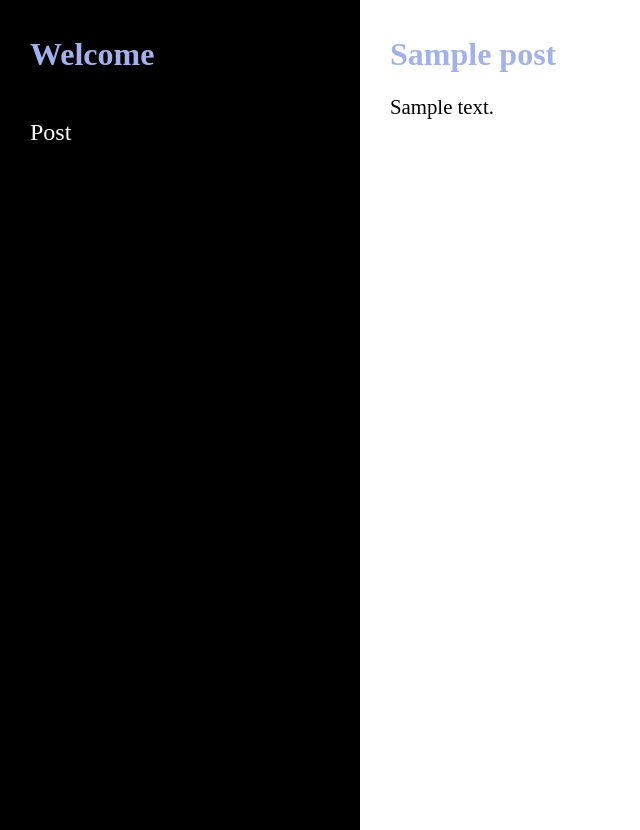
After one commit to melanieChan/flask-blog, a Flask app: template templates/post.html in a window 1280 px wide. The commit adds this page. Shown: the whole page, without its empty margins (0-640 px from the left). Run offline with Flask 2, Linux system fonts and the light colour scheme; the template is opened without the code that fills it: most values are stand-ins (such as "Sample title", 1, 10 or a date in 2020).

Commit message:
added base html template
- used template for page with list of posts and individual post pages

```diff
--- a/static/css/style.css
+++ b/static/css/style.css
@@ -36,11 +36,14 @@ h2 {
     background-color: black;
 }
 
-.cards-container {
+.content-container { /* body of page's main content */
   padding-top: 15px;
   padding-bottom: 15px;
   padding-left: 30px;
   padding-right: 30px;
+}
+
+.cards-container {
 }
 
 .card {
@@ -94,3 +97,7 @@ button:hover {
 
   cursor: pointer;
 }
+
+p {
+  font-size: 1.3em;
+}
--- /dev/null
+++ b/templates/base.html
@@ -0,0 +1,20 @@
+<!DOCTYPE html>
+<html lang="en" dir="ltr">
+  <head>
+    <meta charset="utf-8">
+    <link rel="stylesheet" href="{{ url_for('static', filename= 'css/style.css') }}">
+    <title>{% block title %} {% endblock %}</title>
+  </head>
+  <body>
+    <!-- can be reused for any page in app; includes sidebar and app's styling theme -->
+    <div id="header">
+      <h1>Welcome</h1>
+      <p class="header-link">Post</p>
+    </div>
+
+    <div class="content-container">
+      {% block content %} {% endblock %}
+    </div>
+
+  </body>
+</html>
--- /dev/null
+++ b/templates/post.html
@@ -0,0 +1,7 @@
+{% extends 'base.html' %}
+
+{% block content %}
+    <!-- gets post's information from db by using post id from url -->
+    <h1>{% block title %} {{ post['title'] }} {% endblock %}</h1>
+    <p>{{ post['content'] }}</p>
+{% endblock %}
```
Also changed, not shown: templates/index.html (+4 -15 lines).
